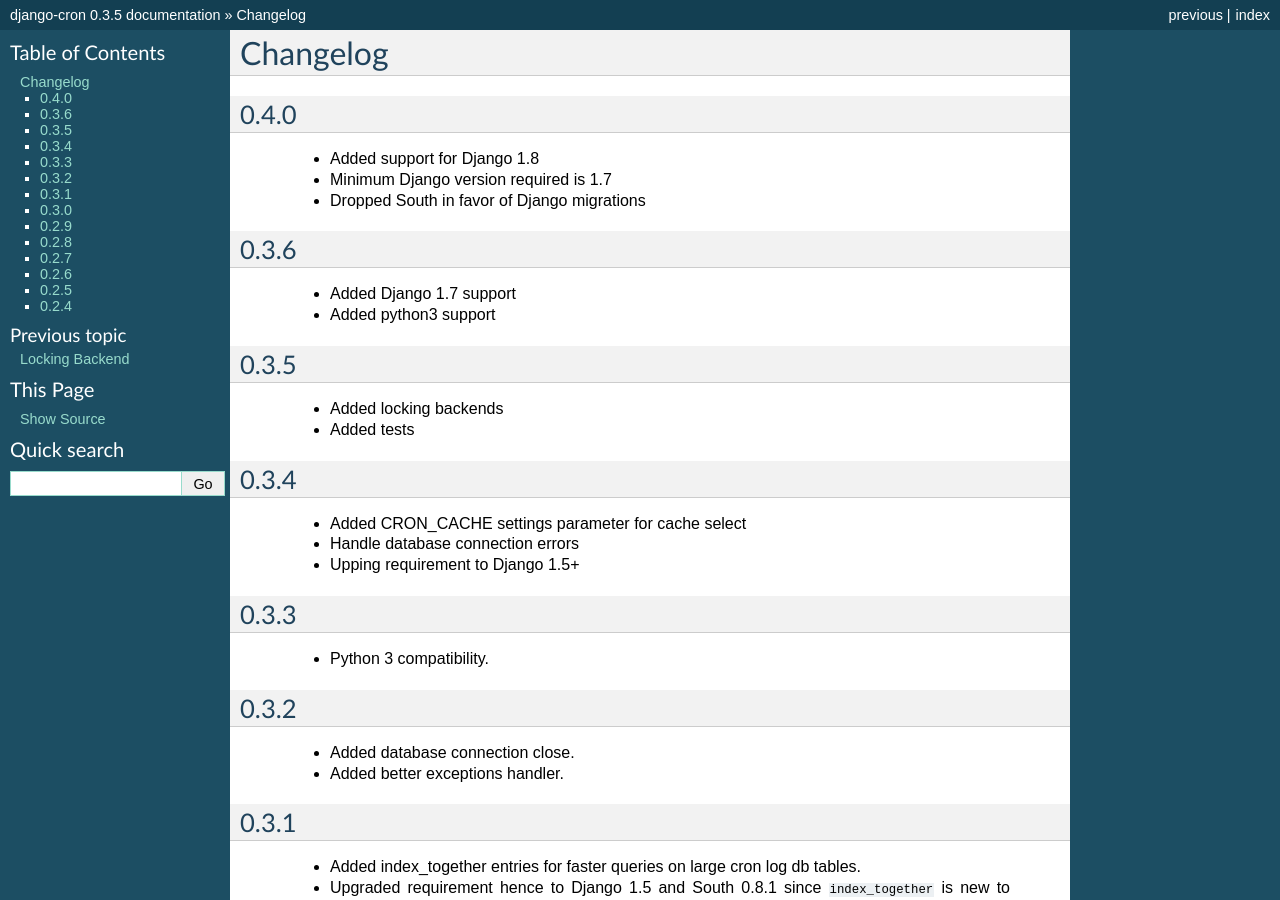
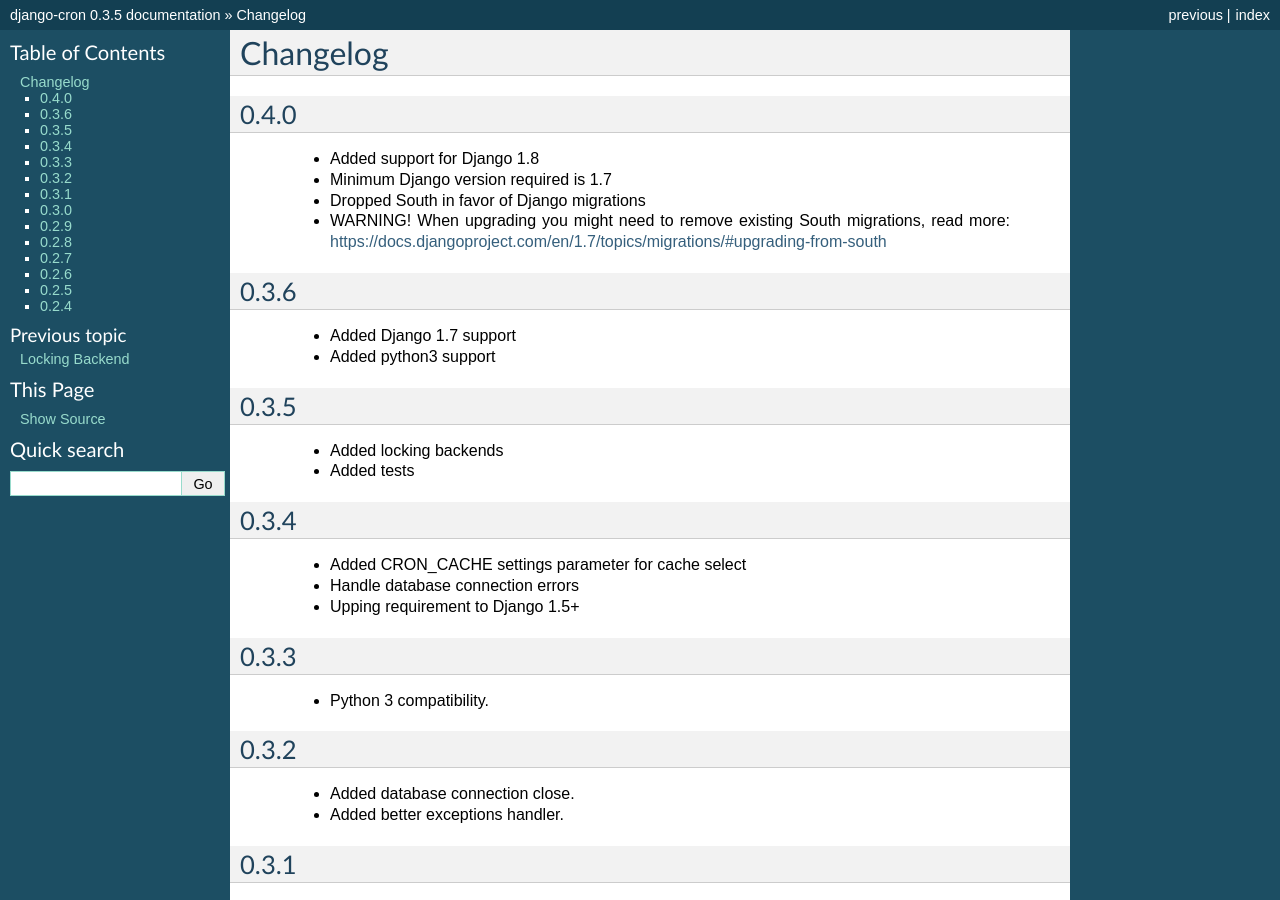
Before and after one commit to Tivix/django-cron, a Sphinx documentation site: the page built from docs/changelog.rst, in a window 1280 px wide and 900 px high. Built offline with Sphinx 7.4.7, drawn with Linux system fonts in a browser that asks for light colours.

Commit message:
added warning

```diff
--- a/README.rst
+++ b/README.rst
@@ -18,6 +18,11 @@
 This app solves both issues to a reasonable extent. This is by no means a replacement for queues like Celery ( http://celeryproject.org/ ) etc.
 
 
+WARNING
+=============
+When upgrading from 0.3.6 to later versions you might need to remove existing South migrations, read more: https://docs.djangoproject.com/en/1.7/topics/migrations/#upgrading-from-south
+
+
 Documentation
 =============
 http://django-cron.readthedocs.org/en/latest/
--- a/docs/changelog.rst
+++ b/docs/changelog.rst
@@ -9,6 +9,8 @@
     - Minimum Django version required is 1.7
 
     - Dropped South in favor of Django migrations
+
+    - WARNING! When upgrading you might need to remove existing South migrations, read more: https://docs.djangoproject.com/en/1.7/topics/migrations/#upgrading-from-south
 
 
 0.3.6
```
